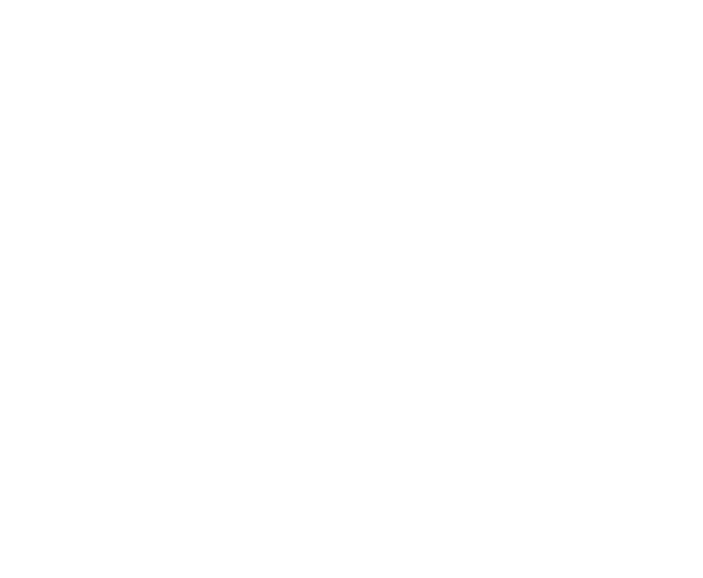
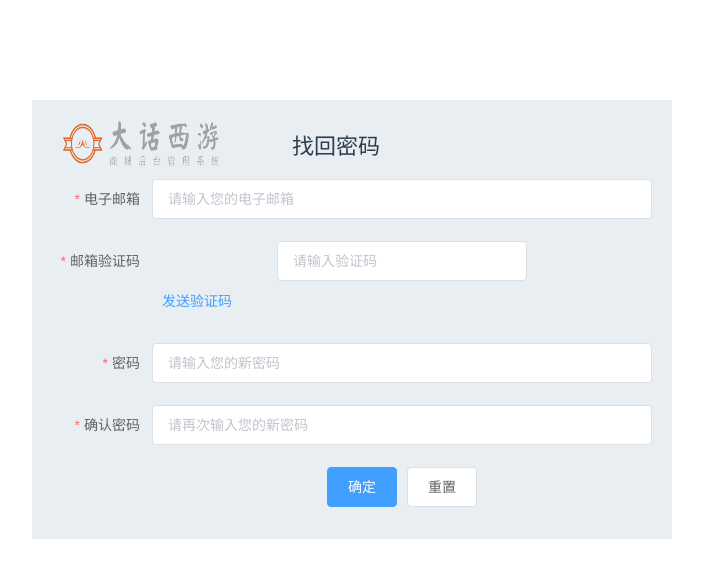
Before and after one commit to woniu515108/teamProject, a Vue app: page /#/forget-password in a window 1280 px wide. Shown: the top 578 px of the page, without its empty margins (288-991 px from the left). Built offline with nearby package versions, Linux system fonts and the light colour scheme; sample sign-in values are in the browser's storage.

Commit message:
add forgetpassword

```diff
--- /dev/null
+++ b/src/pages/ForgetPassword.vue
@@ -0,0 +1,148 @@
+<template>
+    <el-row class="forget-password-component">
+        <el-row class="h-header"><img class="header_logo" src="../images/logo.png"><h2>找回密码</h2></el-row>
+        <el-form :model="ruleForm" status-icon :rules="rules" ref="ruleForm" label-width="100px" class="forgetPassword">
+            <el-form-item label="电子邮箱" prop="email">
+                <el-input type="email" v-model="ruleForm.email" autocomplete="off" placeholder="请输入您的电子邮箱"></el-input>
+            </el-form-item>
+            <el-form-item label="邮箱验证码" prop="verifycode" class="codeParent">
+                <el-input v-model="ruleForm.verifycode" placeholder="请输入验证码" class="identifyinput"></el-input>
+                <div class="sendCode">发送验证码</div>
+            </el-form-item>
+            <el-form-item label="密码" prop="pass">
+                <el-input type="password" v-model="ruleForm.pass" autocomplete="off" placeholder="请输入您的新密码"></el-input>
+            </el-form-item>
+            <el-form-item label="确认密码" prop="checkPass">
+                <el-input type="password" v-model="ruleForm.checkPass" autocomplete="off" placeholder="请再次输入您的新密码"></el-input>
+            </el-form-item>
+            <el-form-item>
+                <el-button type="primary" @click="submitForm('ruleForm')">确定</el-button>
+                <el-button @click="resetForm('ruleForm')">重置</el-button>
+            </el-form-item>
+        </el-form>
+    </el-row>
+</template>
+
+<script>
+  export default {
+    data() {
+        // 邮箱验证
+        var checkEmail = (rule, value, callback) => {
+            const mailReg = /^([a-zA-Z0-9_-])+@([a-zA-Z0-9_-])+(.[a-zA-Z0-9_-])+/;
+            if (!value) {
+                return callback(new Error('邮箱不能为空'))
+            }
+            setTimeout(() => {
+                if (mailReg.test(value)) {
+                callback()
+                } else {
+                callback(new Error('请输入正确的邮箱格式'))
+                }
+            }, 100)
+        };
+        //输入邮箱验证码
+        var verifycode = (rule, value, callback)=>{
+            const codeReg =/^\d{4}|\d{6}$/g;
+            if(!value){
+                return callback( new Error ('验证码不能为空'))
+            }
+            if(codeReg.test(value)){
+                callback()
+            }else{
+                callback(new Error('请输入正确的验证码格式'))
+            }
+        }
+        // 输入新密码
+        var validatePass = (rule, value, callback) => {
+            if (value === '') {
+            callback(new Error('请输入密码'));
+            } else {
+            if (this.ruleForm.checkPass !== '') {
+                this.$refs.ruleForm.validateField('checkPass');
+            }
+            callback();
+            }
+        };
+        // 再次校验新密码
+        var validatePass2 = (rule, value, callback) => {
+            if (value === '') {
+            callback(new Error('请再次输入密码'));
+            } else if (value !== this.ruleForm.pass) {
+            callback(new Error('两次输入密码不一致!'));
+            } else {
+            callback();
+            }
+        };
+      return {
+        ruleForm: {
+          pass: '',
+          checkPass: '',
+        },
+        rules: {
+          pass: [
+            { validator: validatePass, trigger: 'blur',required: true }
+          ],
+          checkPass: [
+            { validator: validatePass2, trigger: 'blur',required: true }
+          ],
+          email: [
+            { validator: checkEmail, trigger: 'blur', required: true }
+          ],
+          verifycode: [
+            { validator: verifycode, trigger: 'blur', required: true }
+          ]
+        }
+      };
+    },
+    methods: {
+      submitForm(formName) {
+        this.$refs[formName].validate((valid) => {
+          if (valid) {
+            alert('submit!');
+          } else {
+            console.log('error submit!!');
+            return false;
+          }
+        });
+      },
+      resetForm(formName) {
+        this.$refs[formName].resetFields();
+      }
+    }
+  }
+</script>
+<style scoped lang="less">
+    .forget-password-component{
+        width: 50%;
+        background: #E9EEF3;
+        margin:100px auto;
+        padding: 10px 20px;
+        .h-header{
+            display: flex;
+            justify-content: flex-start;
+            img{
+                width: 30%;
+            }
+            h2{
+                font-weight: normal;
+                font-size: 22px;
+                margin-left: 10%;
+            }
+        }
+        .codeParent{
+            .el-form-item__content{
+                display: flex;
+                .sendCode{
+                    width: 50%;
+                    text-align: left;
+                    margin-left: 10px;
+                    color: #409EFF;
+                    cursor: pointer;
+                }
+            }
+            .identifyinput{
+                width: 50%;
+            }
+        }
+    }
+</style>
--- a/src/pages/Home.vue
+++ b/src/pages/Home.vue
@@ -64,7 +64,7 @@
 
 
                     </el-main>
-                    <el-footer>技术支持：我们都对团队&nbsp;&nbsp;&nbsp;&nbsp;地址：广东省广州市天河区天寿大厦三层</el-footer>
+                    <el-footer>技术支持：我们都队团队&nbsp;&nbsp;&nbsp;&nbsp;地址：广东省广州市天河区天寿大厦三层</el-footer>
                 </el-container>
             </el-container>
         </el-container>
--- a/src/pages/Login.vue
+++ b/src/pages/Login.vue
@@ -13,7 +13,7 @@
                 </el-input>
             </el-form-item>
             <!-- 忘记密码 -->
-            <router-link to="/forgetPassword" class="forgetPassword">忘记密码</router-link>
+            <router-link to="/forget-password" class="forgetPassword">忘记密码</router-link>
             <!-- 提交按钮 -->
             <el-form-item>
                 <el-button class="submit" @click="submitForm('loginForm')">立即登录</el-button>
--- a/src/router/index.js
+++ b/src/router/index.js
@@ -9,6 +9,7 @@
 import ProductList from '@/pages/Product';
 import UserList from '@/pages/UserList';
 import AddProduct from '@/pages/AddProduct';
+import ForgetPassword from '@/pages/ForgetPassword';
 
 Vue.use(Router)
 
@@ -28,6 +29,11 @@
             path: '/login',
             name: 'login',
             component: Login
+        },
+        {
+            path: '/forget-password',
+            name: 'forgetPassword',
+            component: ForgetPassword,
         },
         {
             path: '/home',
@@ -53,7 +59,7 @@
                     path: 'add-product',
                     name: 'addProduct',
                     component: AddProduct,
-                },
+                }
             ]
         },
 
```
Also changed, not shown: 1 other file (tests, documents, lock files or other folders).
